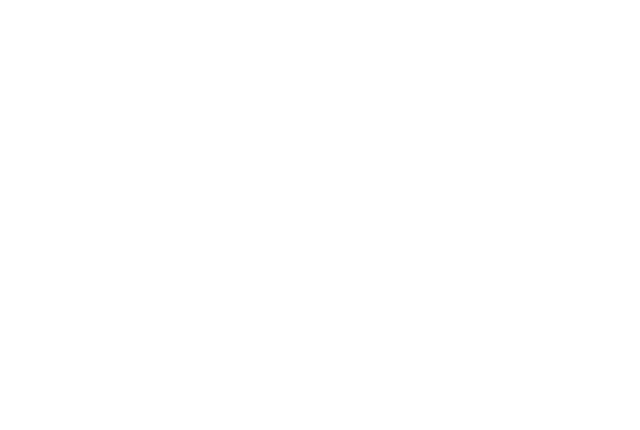
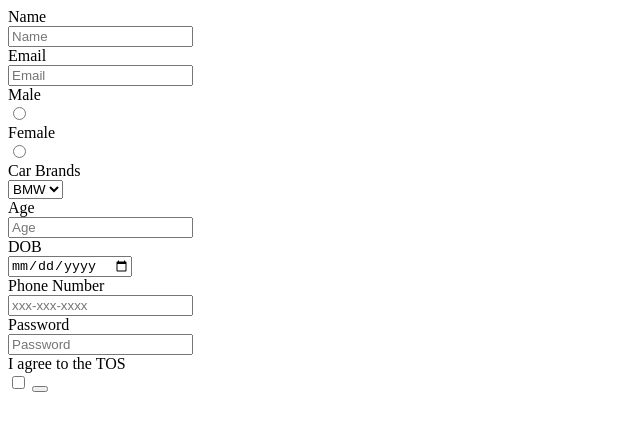
Before and after one commit to acciojob/signup-form-car-vinay1723, a website: page main.html in a window 1280 px wide. Shown: the whole page, without its empty margins (0-640 px from the left). Drawn offline with Linux system fonts and the light colour scheme.

Commit message:
created a submission

```diff
--- a/main.html
+++ b/main.html
@@ -10,7 +10,45 @@
 	<!-- the entire body must be written by student -->
     <script type="text/javascript" src="./script.js">
 </script>
+<form method="post">
+	<label for="name">Name</label>
+	<input type="text" id="name" placeholder="Name" required/>
 
+	<label for="email">Email</label>
+	<input type="email" id="email" placeholder="Email" required/>
+
+	<label for="gender_m">Male</label>
+	<input type="radio" id="gender_m" required/>
+
+	<label for="gender_f">Female</label>
+	<input type="radio" id="gender_f" required/>
+
+	<label for="cars">Car Brands</label>
+	<select  required id="cars" placeholder="--Please choose an option--">
+		<option>BMW</option>
+		<option>Audi</option>
+		<option>Ford</option>
+	</select>
+
+	<label for="age">Age</label>
+	<input type="number" required id="age" placeholder="Age"/>
+
+	<label for="dob">DOB</label>
+	<input type="date" required id="dob"/>
+
+	<label for="tel">Phone Number</label>
+	<input type="tel"  id="tel" placeholder="xxx-xxx-xxxx"/>
+
+	<label for="password">Password</label>
+	<input type="password"  id="password" placeholder="Password" required/>
+
+	<label for="tos">I agree to the TOS</label>
+	<input type="checkbox" required id="tos"/>
+
+	<button type="submit"></button>
+
+
+</form>
 </body>
 
 </html>
--- a/styles.css
+++ b/styles.css
@@ -1,2 +1,5 @@
 
 /* Your CSS Code here. */
+label {
+	display:block;
+}
```
